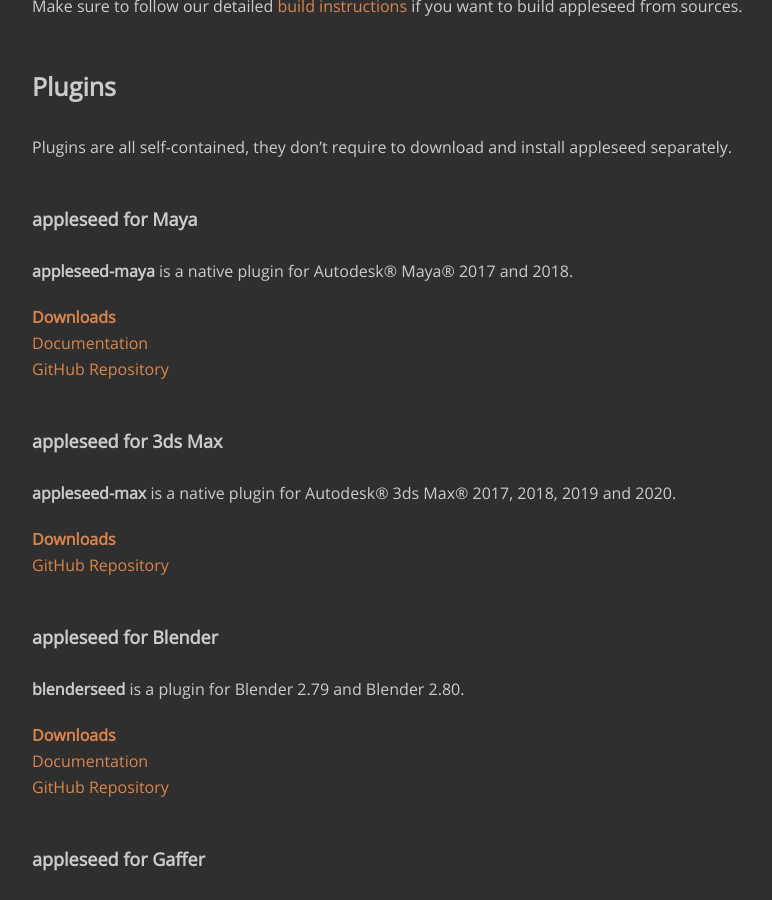
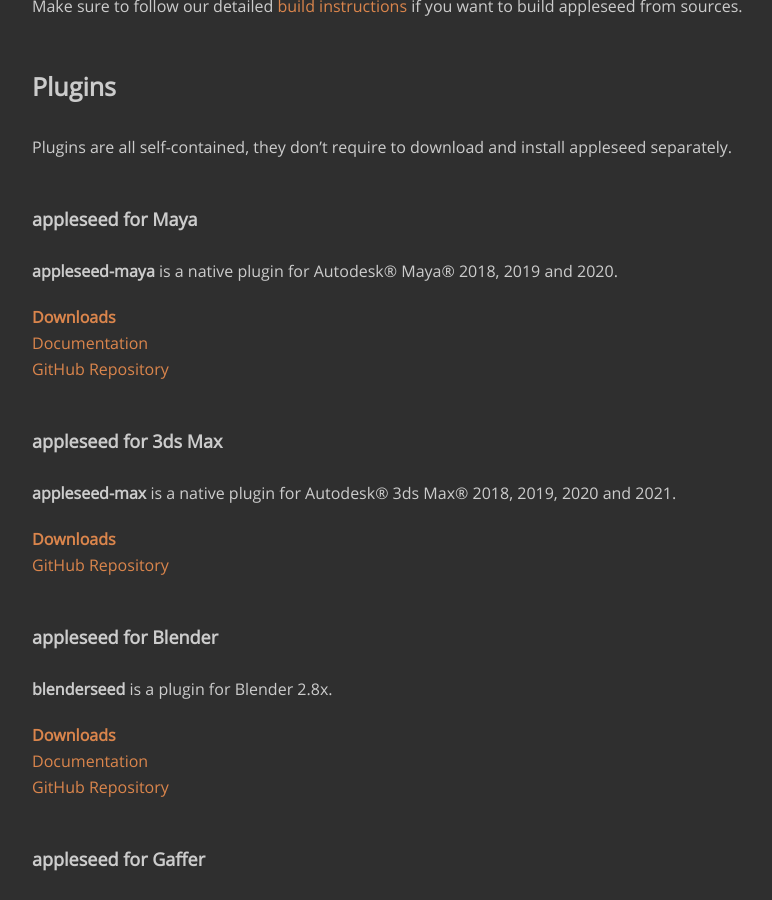
Before and after one commit to appleseedhq/appleseedhq.github.io, a Jekyll site: the page built from download.md, in a window 1280 px wide and 900 px high, scrolled down 1319 px. Shown: the whole window, without its empty margins (224-996 px from the left). Built offline with Jekyll 4.4.1, drawn with Linux system fonts in a browser that asks for light colours.

Commit message:
Update supported plugin versions

```diff
--- a/download.md
+++ b/download.md
@@ -54,7 +54,7 @@
 
 ### appleseed for Maya
 
-**appleseed-maya** is a native plugin for Autodesk® Maya® 2017 and 2018.
+**appleseed-maya** is a native plugin for Autodesk® Maya® 2018, 2019 and 2020.
 
 [**Downloads**](https://github.com/appleseedhq/appleseed-maya/releases)
 [Documentation](https://appleseed-maya.readthedocs.io/)
@@ -62,14 +62,14 @@
 
 ### appleseed for 3ds Max
 
-**appleseed-max** is a native plugin for Autodesk® 3ds Max® 2017, 2018, 2019 and 2020.
+**appleseed-max** is a native plugin for Autodesk® 3ds Max® 2018, 2019, 2020 and 2021.
 
 [**Downloads**](https://github.com/appleseedhq/appleseed-max/releases)
 [GitHub Repository](https://github.com/appleseedhq/appleseed-max)
 
 ### appleseed for Blender
 
-**blenderseed** is a plugin for Blender 2.79 and Blender 2.80.
+**blenderseed** is a plugin for Blender 2.8x.
 
 [**Downloads**](https://github.com/appleseedhq/blenderseed/releases)
 [Documentation](https://appleseed-blenderseed.readthedocs.io/)
```
